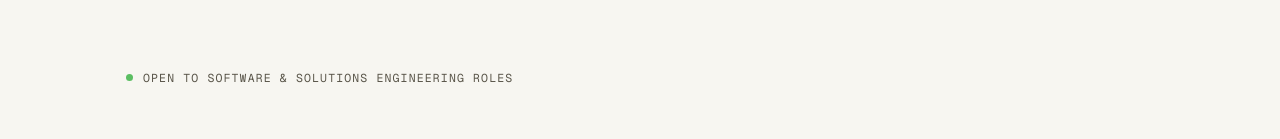
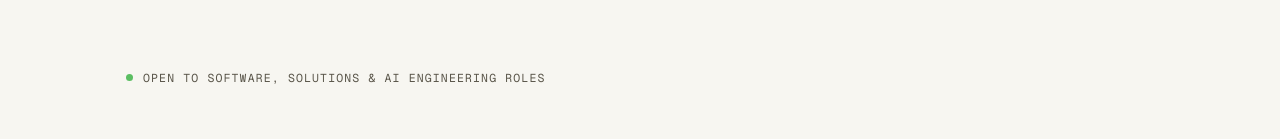
Before and after one commit to dominikleimgruber/portfolio-page, a Vue app: page / in a window 1280 px wide. Shown: the part 128-267 px from the top of the page. Built offline with nearby package versions, Linux system fonts and the light colour scheme.

Commit message:
adds ai engineering as a field of interest

```diff
--- a/index.html
+++ b/index.html
@@ -16,7 +16,7 @@
     <title>Dominik Leimgruber — DevOps &amp; Platform Engineer</title>
     <meta
       name="description"
-      content="Dominik Leimgruber — DevOps and platform engineer building the AWS foundation behind a large-scale multi-account platform. Open to software & solutions engineering roles."
+      content="Dominik Leimgruber — DevOps and platform engineer building the AWS foundation behind a large-scale multi-account platform. Open to software, solutions & AI engineering roles."
     />
     <link rel="icon" href="/favicon.svg" type="image/svg+xml" />
     <link rel="icon" href="/favicon-96.png" type="image/png" sizes="96x96" />
--- a/src/components/ContactSection.vue
+++ b/src/components/ContactSection.vue
@@ -5,7 +5,7 @@
     <div class="contact">
       <div class="contact__intro">
         <h2 class="contact__heading">
-          Looking for a software or solutions engineer to join the team?
+          Looking for a software, solutions or AI engineer to join the team?
         </h2>
         <p class="contact__note">Happy to talk. Zürich, Basel, Bern, Lucerne or remote.</p>
       </div>
--- a/src/components/HeroSection.vue
+++ b/src/components/HeroSection.vue
@@ -21,7 +21,7 @@ const isTypingLine1 = computed(() => displayText.value.length <= LINE_1.length);
   <section class="hero" id="top">
     <p class="hero__availability">
       <span class="hero__dot" aria-hidden="true"></span>
-      Open to software &amp; solutions engineering roles
+      Open to software, solutions &amp; AI engineering roles
     </p>
     <h1
       class="hero__heading"
```
